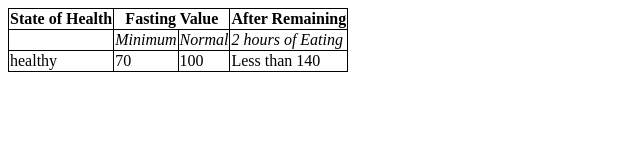
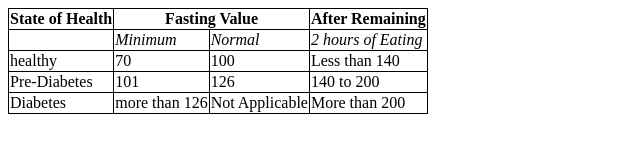
Before and after one commit to Meena-Krishnan/HTML-CSS, a plain HTML site: page index.html in a window 1280 px wide. Shown: the whole page, without its empty margins (0-640 px from the left). Drawn offline with Linux system fonts and the light colour scheme.

Commit message:
Update index.html

```diff
--- a/index.html
+++ b/index.html
@@ -39,6 +39,22 @@
             </td>
             <td>Less than 140</td>
          </tr>
+         <tr>
+            <td>Pre-Diabetes</td>
+            <td>101</td>
+            <td>
+                126
+            </td>
+            <td>140 to 200</td>
+         </tr>
+         <tr>
+            <td>Diabetes</td>
+            <td>more than 126</td>
+            <td>
+                Not Applicable
+            </td>
+            <td>More than 200</td>
+         </tr>
         </tbody>
     </table>
 </body>
```
